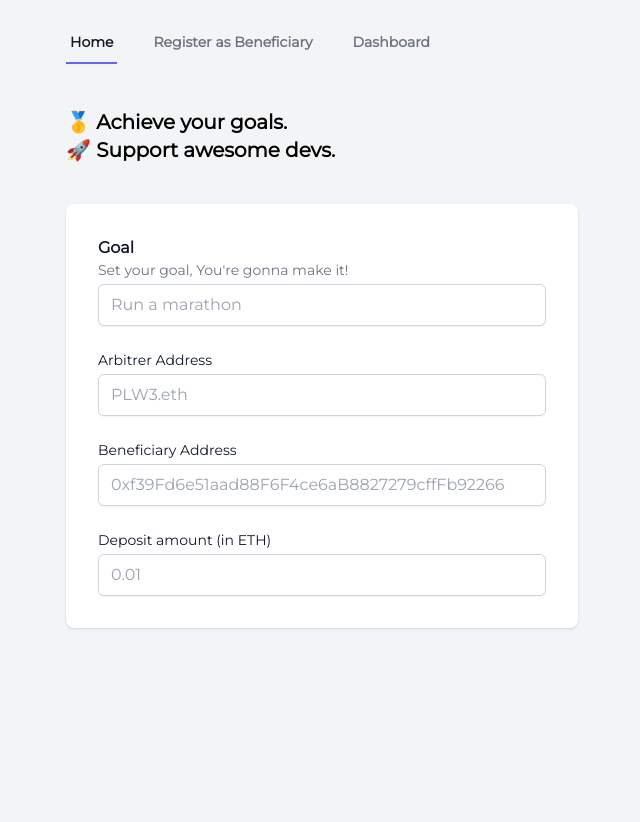
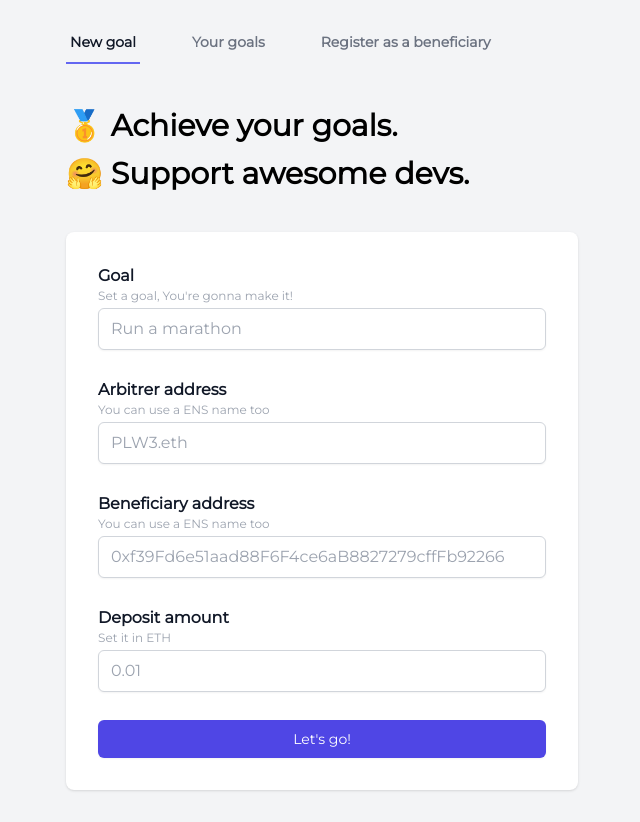
Before and after one commit to bartomolina/goalswei, a Next.js app in the folder app/: page / in a window 1280 px wide. Shown: the whole page, without its empty margins (94-734 px from the left). Before the commit the page ends 800 px from the top, so only its background shows below. Built offline with nearby package versions, Linux system fonts and the light colour scheme.

Commit message:
Form updates

```diff
--- a/app/components/nav.tsx
+++ b/app/components/nav.tsx
@@ -4,9 +4,9 @@ import { useRouter } from "next/router";
 import ActiveLink from "./active-link";
 
 const navigation = [
-  { name: "Home", href: "/" },
-  { name: "Register as Beneficiary", href: "/apply" },
-  { name: "Dashboard", href: "/dashboard" },
+  { name: "New goal", href: "/" },
+  { name: "Your goals", href: "/goals" },
+  { name: "Register as a beneficiary", href: "/apply" },
 ];
 
 const Nav = () => {
@@ -20,7 +20,7 @@ const Nav = () => {
             <div className="flex h-9 justify-between">
               <div className="flex">
                 {/* Menu items */}
-                <div className="hidden sm:flex sm:space-x-8">
+                <div className="hidden sm:flex sm:space-x-12">
                   {navigation.map((item) => (
                     <ActiveLink
                       key={item.href}
--- a/app/components/new-resolution-form.tsx
+++ b/app/components/new-resolution-form.tsx
@@ -1,16 +1,19 @@
+import { FormEvent } from "react";
+
 const NewResolutionForm = () => {
+  const handleSubmit = (event: FormEvent) => {
+    event.preventDefault();
+    alert("Message sent");
+  };
+
   return (
     <div className="max-w-lg">
       <div className="bg-white p-8 shadow rounded-lg">
-        <form className="space-y-6" action="#" method="POST">
+        <form className="space-y-7" onSubmit={handleSubmit}>
           <div>
             <label htmlFor="goal" className="block text-gray-900">
-              <span className="block font-bold">
-                Goal
-              </span>
-              <span className="block text-sm text-gray-500">
-                Set your goal, You're gonna make it!
-              </span>
+              <span className="block font-bold">Goal</span>
+              <span className="block text-xs text-gray-400">Set a goal, You're gonna make it!</span>
             </label>
             <div className="mt-1">
               <input
@@ -24,8 +27,9 @@ const NewResolutionForm = () => {
             </div>
           </div>
           <div>
-            <label htmlFor="arbitrer" className="block text-sm text-gray-900">
-            Arbitrer Address
+            <label htmlFor="arbitrer" className="block text-gray-900">
+              <span className="block font-bold">Arbitrer address</span>
+              <span className="block text-xs text-gray-400">You can use a ENS name too</span>
             </label>
             <div className="mt-1">
               <input
@@ -39,8 +43,9 @@ const NewResolutionForm = () => {
             </div>
           </div>
           <div>
-            <label htmlFor="beneficiary" className="block text-sm text-gray-900">
-            Beneficiary Address
+            <label htmlFor="beneficiary" className="block text-gray-900">
+              <span className="block font-bold">Beneficiary address</span>
+              <span className="block text-xs text-gray-400">You can use a ENS name too</span>
             </label>
             <div className="mt-1">
               <input
@@ -54,8 +59,9 @@ const NewResolutionForm = () => {
             </div>
           </div>
           <div>
-            <label htmlFor="depositAmount" className="block text-sm text-gray-900">
-            Deposit amount (in ETH)
+            <label htmlFor="depositAmount" className="block text-gray-900">
+              <span className="block font-bold">Deposit amount</span>
+              <span className="block text-xs text-gray-400">Set it in ETH</span>
             </label>
             <div className="mt-1">
               <input
@@ -68,6 +74,14 @@ const NewResolutionForm = () => {
               ></input>
             </div>
           </div>
+          <div>
+            <button
+              type="submit"
+              className="flex w-full justify-center rounded-md border border-transparent bg-indigo-600 py-2 px-4 text-sm font-medium text-white shadow-sm hover:bg-indigo-700 focus:outline-none focus:ring-2 focus:ring-indigo-500 focus:ring-offset-2"
+            >
+              Let's go!
+            </button>
+          </div>
         </form>
       </div>
     </div>
--- a/app/pages/index.tsx
+++ b/app/pages/index.tsx
@@ -10,10 +10,9 @@ const Home = () => (
     <div className="mx-auto max-w-5xl sm:px-6 lg:px-8">
       <div className="px-4 py-8 sm:px-0">
         <header>
-          <h1 className="text-xl font-semibold">
-            🥇 Achieve your goals.
-            <br />
-            🚀 Support awesome devs.
+          <h1 className="text-3xl font-semibold space-y-3">
+            <span className="block">🥇 Achieve your goals.</span>
+            <span className="block">🤗 Support awesome devs.</span>
           </h1>
         </header>
         <main className="pt-10">
```
